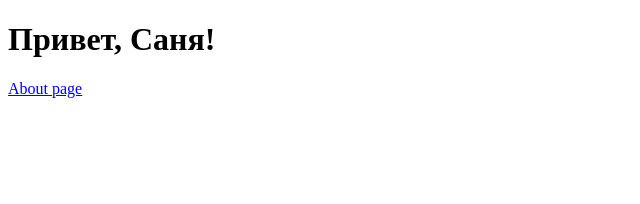
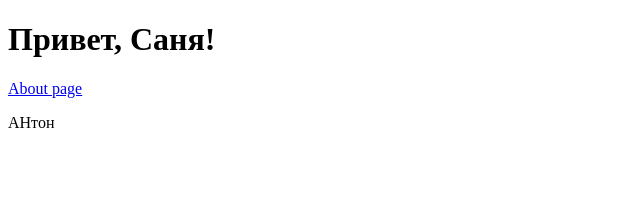
Before and after one commit to Beenlord/NuxtCI, a Nuxt app: page / in a window 1280 px wide. Shown: the top 204 px of the page, without its empty margins (0-640 px from the left). Built offline with nearby package versions, Linux system fonts and the light colour scheme.

Commit message:
Update index.vue

```diff
--- a/pages/index.vue
+++ b/pages/index.vue
@@ -2,6 +2,7 @@
   <div>
     <h1>Привет, Саня!</h1>
     <nuxt-link to="/about">About page</nuxt-link>
+    <p>АНтон</p>
   </div>
 </template>
 
```
